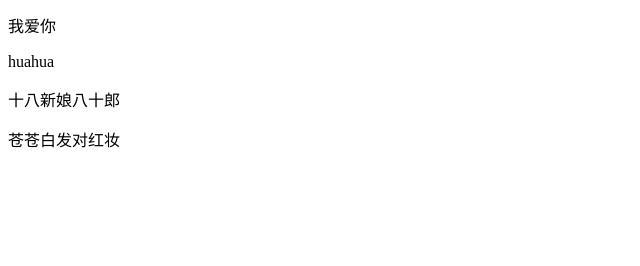
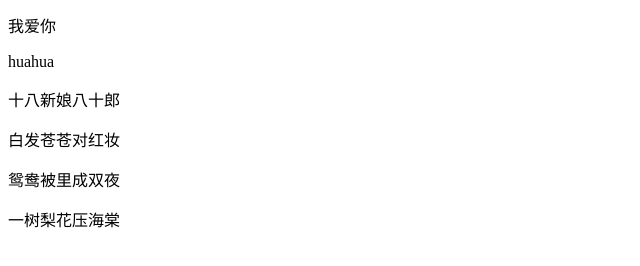
Before and after one commit to Meng3531/Learn2019, a plain HTML site: page index.html in a window 1280 px wide. Shown: the part 116-382 px from the top of the page, without its empty margins (0-640 px from the left). Drawn offline with Linux system fonts and the light colour scheme.

Commit message:
宋 苏轼

```diff
--- a/index.html
+++ b/index.html
@@ -12,6 +12,8 @@
 	<p>我爱你</p>
     <p>huahua</p>
     <p>十八新娘八十郎</p>
-    <p>苍苍白发对红妆</p>
+    <p>白发苍苍对红妆</p>
+    <p>鸳鸯被里成双夜</p>
+    <p>一树梨花压海棠</p>
 </body>
 </html>
```
